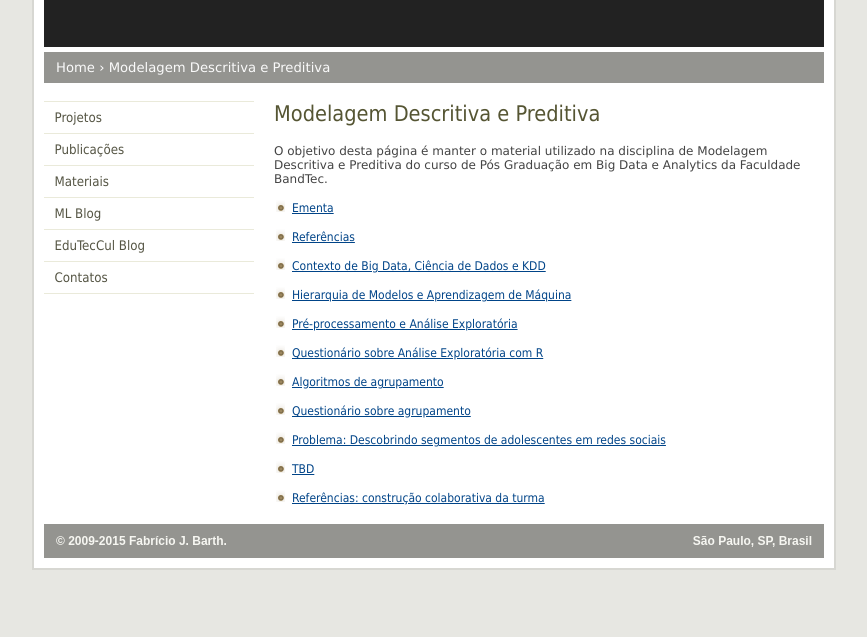
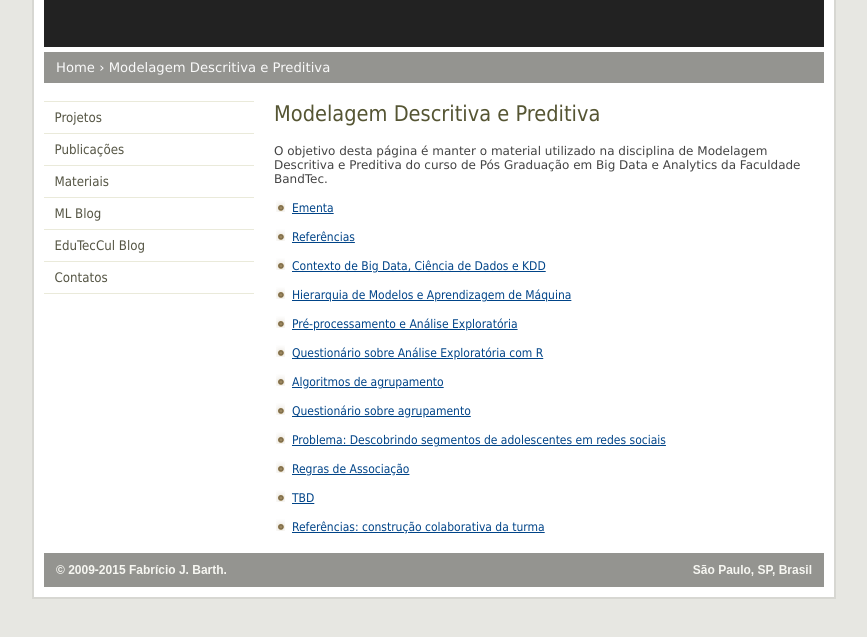
Before and after one commit to fbarth/fbarth.github.io, a plain HTML site: page cursoBigData/index.html in a window 1280 px wide. Shown: the part 145-782 px from the top of the page, without its empty margins (206-1073 px from the left). Drawn offline with Linux system fonts and the light colour scheme.

Commit message:
Material sobre regras de associacao

```diff
--- a/cursoBigData/index.html
+++ b/cursoBigData/index.html
@@ -56,6 +56,8 @@ J. Barth"/>
 		    <li><a href="agrupamento.pdf" target="_blank">Algoritmos de agrupamento</a></li><br>
 			<li><a href="enunciadoCluster.pdf" target="_blank">Questionário sobre agrupamento</a></li><br>
 			<li><a href="enunciadoProblema.pdf" target="_blank">Problema: Descobrindo segmentos de adolescentes em redes sociais</a></li><br>
+
+			<li><a href="regrasAssociacao.pdf">Regras de Associação</a></li><br>
 			<li><a href="" target="_blank">TBD</a></li><br>
 
                     <li><a href="https://hackpad.com/Referncias-disciplina-Modelagem-Descritiva-e-Preditiva-bTjEz4FT5gl" target="_blank">Referências: construção colaborativa da turma</a></li><br>
```
Also changed, not shown: 2 other files.
